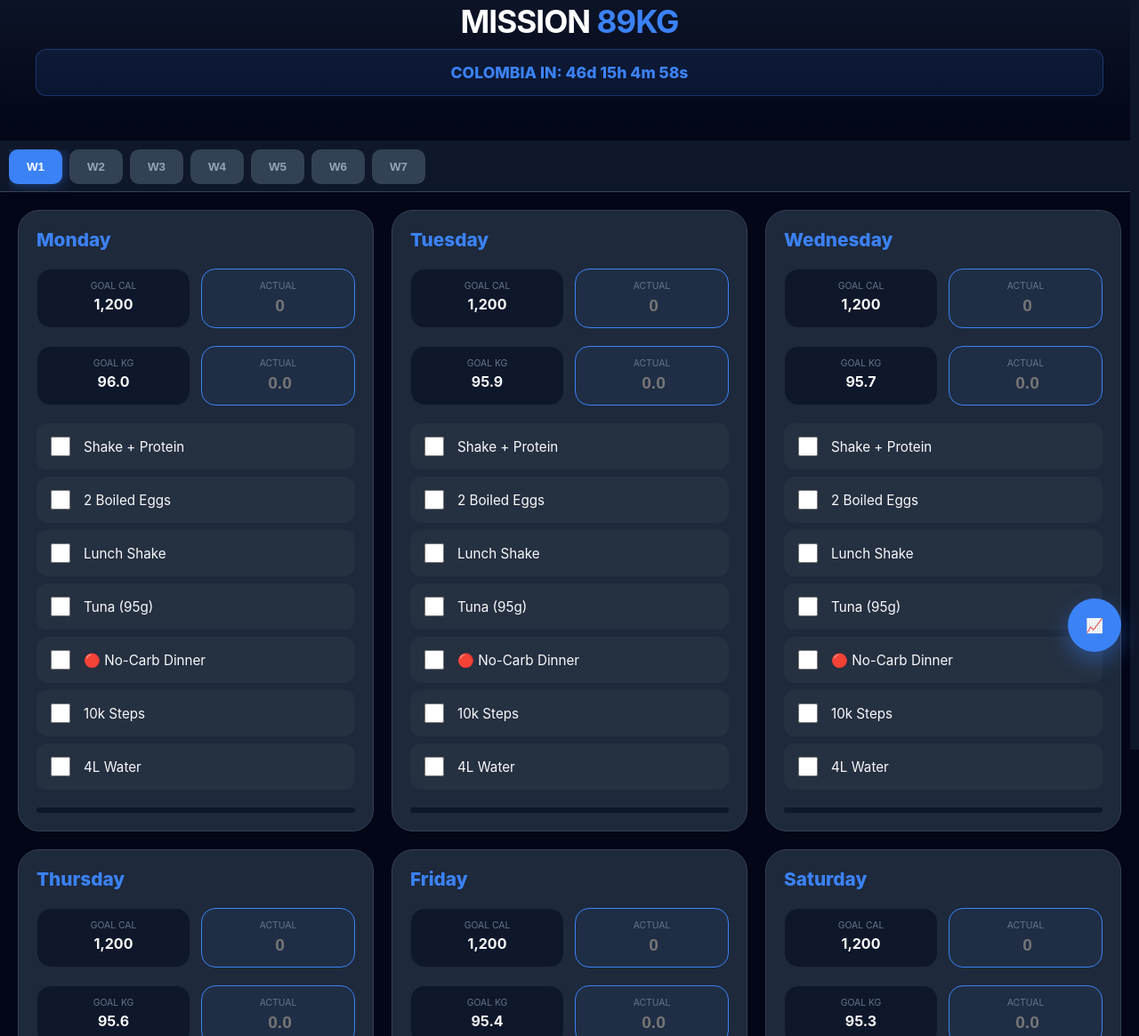
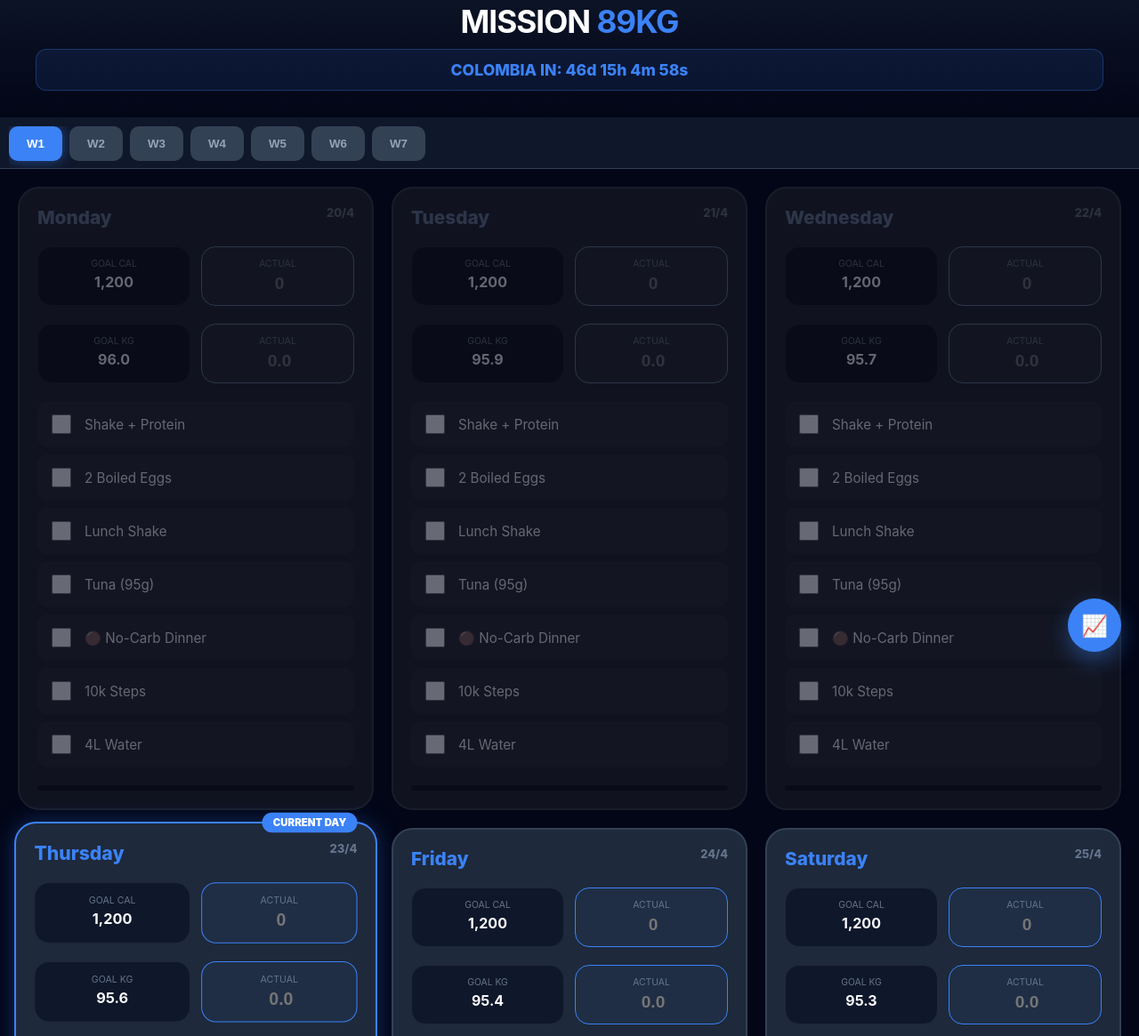
Before and after one commit to mazueraj/Colombia-plan-tracker, a plain HTML site: page index.html in a window 1280 px wide. Shown: the part 37-1202 px from the top of the page at 89% size. Drawn offline with Linux system fonts and the light colour scheme.

Commit message:
Update index.html

```diff
--- a/index.html
+++ b/index.html
@@ -13,10 +13,10 @@
 
     <style>
         :root {
-            --primary: #0f172a;      /* Deep Navy */
-            --accent: #3b82f6;       /* Electric Blue */
-            --bg: #020617;          /* Slate Black */
-            --card-bg: #1e293b;     /* Slate Navy */
+            --primary: #0f172a;
+            --accent: #3b82f6;
+            --bg: #020617;
+            --card-bg: #1e293b;
             --text: #f8fafc;
             --success: #22c55e;
             --warning: #f59e0b;
@@ -27,29 +27,27 @@
             font-family: -apple-system, BlinkMacSystemFont, 'Segoe UI', Roboto, sans-serif;
             background-color: var(--bg);
             margin: 0; padding: 0; color: var(--text);
-            overscroll-behavior: none; /* Prevents "pull to refresh" bounce on apps */
+            overscroll-behavior: none;
         }
 
-        /* Splash Screen Effect on Header */
         header {
             background: linear-gradient(180deg, var(--primary) 0%, var(--bg) 100%);
-            color: white; padding: 40px 20px; text-align: center;
+            color: white; padding: 40px 20px 20px; text-align: center;
         }
 
         #countdown-container {
             background: rgba(59, 130, 246, 0.1);
-            color: var(--accent); padding: 15px;
+            color: var(--accent); padding: 12px;
             font-size: 1.1rem; font-weight: 800; border-radius: 12px;
             margin: 10px 20px; border: 1px solid rgba(59, 130, 246, 0.3);
         }
 
-        /* App Tabs */
-        .tabs-container { background: var(--primary); sticky: top; padding: 10px 10px 0; border-bottom: 1px solid #334155; }
+        .tabs-container { background: var(--primary); position: sticky; top: 0; padding: 10px 10px 0; border-bottom: 1px solid #334155; z-index: 100; }
         .tabs { display: flex; gap: 8px; overflow-x: auto; padding-bottom: 8px; scrollbar-width: none; }
         .tab-btn {
             padding: 12px 20px; border: none; background: #334155;
             cursor: pointer; font-weight: 700; border-radius: 10px;
-            color: #94a3b8; white-space: nowrap; transition: 0.3s;
+            color: #94a3b8; white-space: nowrap;
         }
         .tab-btn.active { background: var(--accent); color: white; box-shadow: 0 0 15px rgba(59, 130, 246, 0.5); }
 
@@ -57,66 +55,60 @@
         .day-grid { display: grid; grid-template-columns: repeat(auto-fill, minmax(300px, 1fr)); gap: 20px; }
 
         .day-card {
-            background: var(--card-bg); border: 1px solid #334155;
+            background: var(--card-bg); border: 2px solid #334155;
             border-radius: 24px; padding: 20px; transition: 0.4s;
+            position: relative;
         }
 
-        .status-green { border-color: var(--success); box-shadow: 0 0 20px rgba(34, 197, 94, 0.1); }
+        /* Auto-Grey for Past Days */
+        .day-card.past { opacity: 0.4; filter: grayscale(80%); pointer-events: none; }
+
+        /* Highlight for Today */
+        .day-card.today {
+            border-color: var(--accent);
+            box-shadow: 0 0 25px rgba(59, 130, 246, 0.3);
+            transform: scale(1.02);
+            z-index: 10;
+        }
+        .today-label {
+            position: absolute; top: -12px; right: 20px;
+            background: var(--accent); color: white;
+            padding: 4px 12px; border-radius: 20px;
+            font-size: 0.7rem; font-weight: 900;
+        }
 
         .day-header { font-size: 1.3rem; font-weight: 800; margin-bottom: 20px; color: var(--accent); }
-
-        /* Data Input Styling */
         .data-row { display: grid; grid-template-columns: 1fr 1fr; gap: 12px; margin-bottom: 20px; }
         .data-box { background: #0f172a; padding: 12px; border-radius: 16px; text-align: center; border: 1px solid #1e293b; }
         .data-box.actual { border-color: var(--accent); background: rgba(59, 130, 246, 0.05); }
         .data-box small { display: block; font-size: 0.65rem; color: #64748b; text-transform: uppercase; margin-bottom: 4px; }
-        .data-box input {
-            width: 100%; background: transparent; border: none;
-            text-align: center; font-size: 1.2rem; font-weight: 800; color: white; outline: none;
-        }
+        .data-box input { width: 100%; background: transparent; border: none; text-align: center; font-size: 1.2rem; font-weight: 800; color: white; outline: none; }
 
-        /* Modern Checkboxes */
         .check-item {
             display: flex; align-items: center; padding: 12px;
             background: rgba(255,255,255,0.03); margin-bottom: 8px;
             border-radius: 12px; font-size: 0.95rem; cursor: pointer;
         }
-        input[type="checkbox"] {
-            width: 22px; height: 22px; border-radius: 6px;
-            margin-right: 15px; accent-color: var(--accent);
-        }
+        input[type="checkbox"] { width: 22px; height: 22px; margin-right: 15px; accent-color: var(--accent); }
 
         .progress-container { margin-top: 20px; height: 6px; background: #0f172a; border-radius: 10px; }
-        .progress-bar { height: 100%; width: 0%; border-radius: 10px; transition: 0.5s cubic-bezier(0.4, 0, 0.2, 1); }
+        .progress-bar { height: 100%; width: 0%; border-radius: 10px; transition: 0.5s; }
 
-        #dashboard {
-            position: fixed; top: 0; right: -320px; width: 280px; height: 100%;
-            background: var(--primary); padding: 40px 25px; transition: 0.5s; z-index: 1000;
-        }
-        #dashboard.open { right: 0; }
         .dash-toggle {
             position: fixed; bottom: 30px; right: 20px;
             background: var(--accent); color: white; width: 60px; height: 60px;
             border-radius: 30px; display: flex; align-items: center; justify-content: center;
-            font-weight: 900; box-shadow: 0 10px 25px rgba(59, 130, 246, 0.4); z-index: 1001;
+            font-size: 1.5rem; box-shadow: 0 10px 25px rgba(59, 130, 246, 0.4); z-index: 1001;
         }
     </style>
 </head>
 <body>
-    <div class="dash-toggle" onclick="document.getElementById('dashboard').classList.toggle('open')">📈</div>
-
-    <div id="dashboard">
-        <h2 style="color:var(--accent)">Mission Stats</h2>
-        <div id="stats-content"></div>
-        <button onclick="if(confirm('Clear all logs?')){localStorage.clear(); location.reload();}"
-                style="position:absolute; bottom:40px; left:25px; width:230px; background:transparent; color:var(--danger); border:1px solid var(--danger); padding:10px; border-radius:10px;">
-            Reset Everything
-        </button>
-    </div>
+    <div class="dash-toggle" onclick="alert('Week Progress: ' + document.getElementById('week-pct').innerText)">📈</div>
 
     <header>
         <h1 style="margin:0; font-size: 2.2rem; letter-spacing: -1px;">MISSION <span style="color:var(--accent)">89KG</span></h1>
         <div id="countdown-container">COLOMBIA IN: <span id="timer">--d --h --m --s</span></div>
+        <div id="week-pct" style="display:none">0%</div>
     </header>
 
     <div class="tabs-container">
@@ -133,6 +125,9 @@
         const days = ["Monday", "Tuesday", "Wednesday", "Thursday", "Friday", "Saturday", "Sunday"];
 
         function init() {
+            const now = new Date();
+            now.setHours(0,0,0,0);
+
             let tabsHtml = '';
             let weeksHtml = '';
 
@@ -143,14 +138,23 @@
                 weeksHtml += `<div id="week-${i}" class="week-content ${i===0?'active':''}"><div class="day-grid">`;
 
                 days.forEach((dayName, j) => {
+                    let currentDay = new Date(weekStart);
+                    currentDay.setDate(weekStart.getDate() + j);
+                    currentDay.setHours(0,0,0,0);
+
+                    let dayStatus = "";
+                    if (currentDay < now) dayStatus = "past";
+                    else if (currentDay.getTime() === now.getTime()) dayStatus = "today";
+
                     let dayId = `w${i}-d${j}`;
                     let calT = i === 0 ? "1,200" : "1,750";
                     let wgtT = (96.0 - (i * 1.0) - (j * 0.14)).toFixed(1);
                     let dinner = i === 0 ? "🔴 No-Carb Dinner" : "🔵 Protein + 1 Cup Carb";
 
                     weeksHtml += `
-                        <div class="day-card" id="card-${dayId}">
-                            <div class="day-header">${dayName}</div>
+                        <div class="day-card ${dayStatus}" id="card-${dayId}">
+                            ${dayStatus === 'today' ? '<div class="today-label">CURRENT DAY</div>' : ''}
+                            <div class="day-header">${dayName} <span style="font-size:0.8rem; color:#64748b; float:right">${currentDay.getDate()}/${currentDay.getMonth()+1}</span></div>
                             <div class="data-row">
                                 <div class="data-box"><small>GOAL CAL</small><strong>${calT}</strong></div>
                                 <div class="data-box actual"><small>ACTUAL</small><input type="text" id="cal-${dayId}" oninput="saveData()" placeholder="0"></div>
@@ -178,7 +182,6 @@
             document.querySelectorAll('.tab-btn').forEach((b, i) => b.classList.toggle('active', i === idx));
             document.querySelectorAll('.week-content').forEach((c, i) => c.classList.toggle('active', i === idx));
             window.scrollTo({top: 0, behavior: 'smooth'});
-            updateDashboard();
         }
 
         function updateDay(id) {
@@ -186,13 +189,8 @@
             const checks = card.querySelectorAll('input[type="checkbox"]');
             const done = card.querySelectorAll('input[type="checkbox"]:checked').length;
             const pct = (done / checks.length) * 100;
-            const bar = document.getElementById(`bar-${id}`);
-            bar.style.width = pct + '%';
-
-            card.classList.toggle('status-green', pct === 100);
-            bar.style.backgroundColor = pct === 100 ? 'var(--success)' : 'var(--accent)';
+            document.getElementById(`bar-${id}`).style.width = pct + '%';
             saveData();
-            updateDashboard();
         }
 
         function saveData() {
@@ -216,20 +214,10 @@
             document.querySelectorAll('.day-card').forEach(c => updateDay(c.id.replace('card-','')));
         }
 
-        function updateDashboard() {
-            const active = document.querySelector('.week-content.active');
-            const checked = active.querySelectorAll('input[type="checkbox"]:checked').length;
-            const total = active.querySelectorAll('input[type="checkbox"]').length;
-            const score = Math.round((checked/total)*100) || 0;
-            document.getElementById('stats-content').innerHTML = `
-                <div style="font-size: 4rem; font-weight: 900; color: var(--accent); line-height:1;">${score}%</div>
-                <p style="letter-spacing:2px; font-size:0.8rem; margin-bottom:30px;">WEEKLY COMPLETION</p>
-            `;
-        }
-
         setInterval(() => {
             const now = new Date().getTime();
             const dist = travelDate - now;
+            if (dist < 0) return;
             document.getElementById("timer").innerHTML = Math.floor(dist / 86400000) + "d " + Math.floor((dist % 86400000) / 3600000) + "h " + Math.floor((dist % 3600000) / 60000) + "m " + Math.floor((dist % 60000) / 1000) + "s ";
         }, 1000);
 
```
